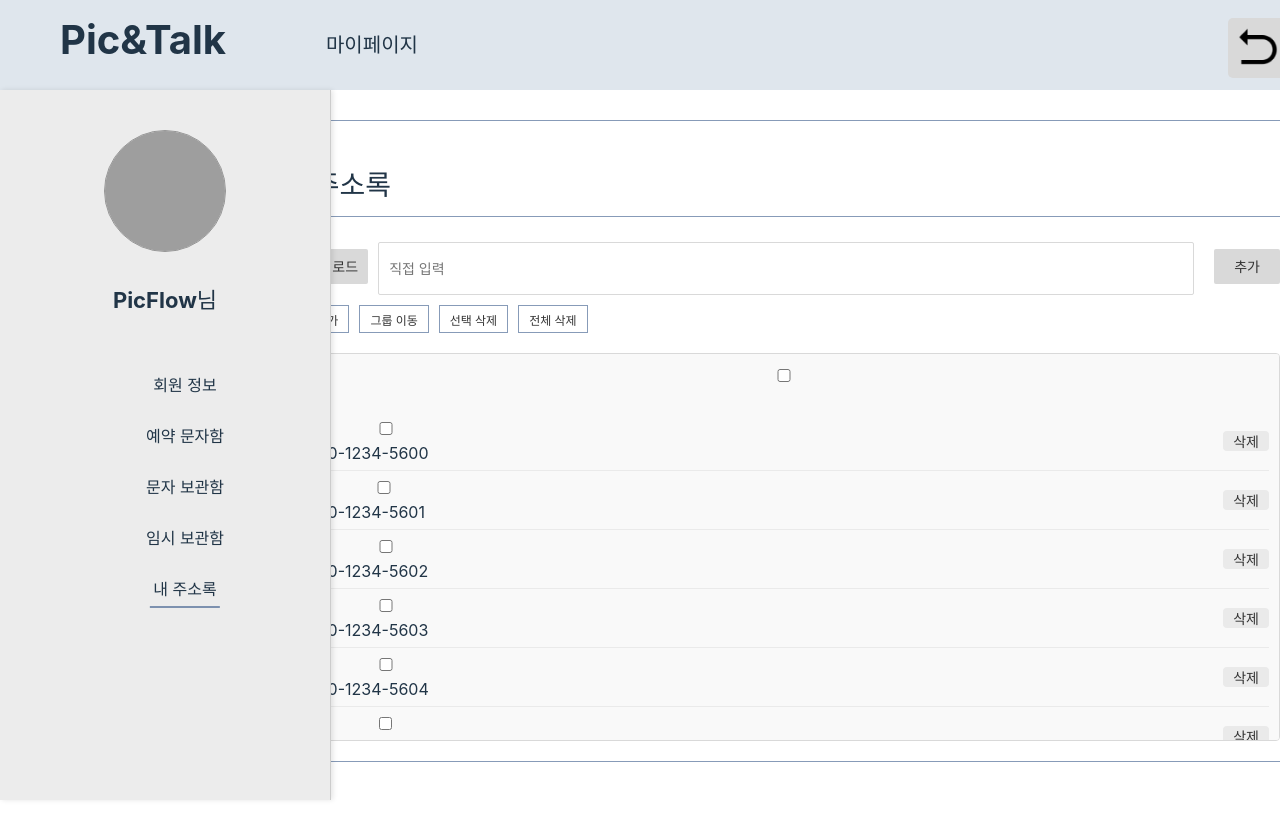
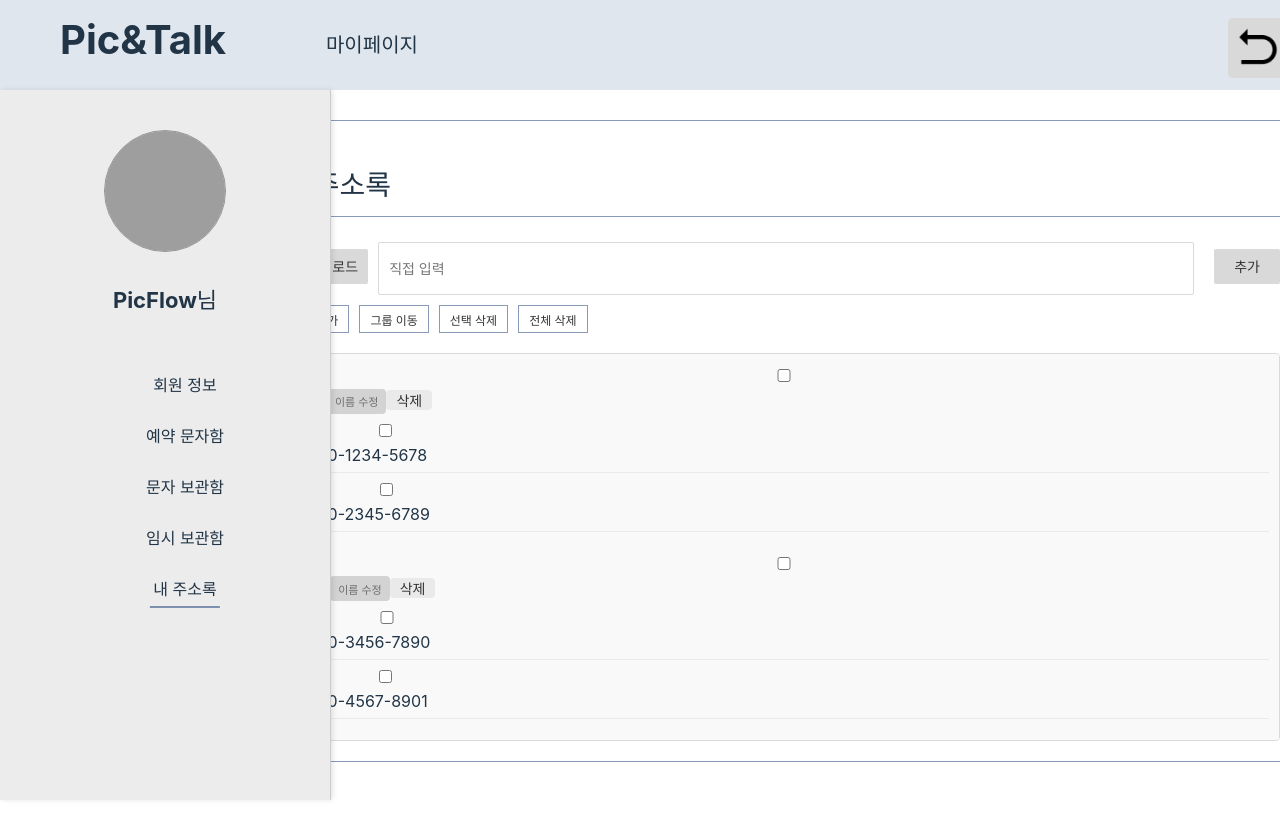
Before and after one commit to hansung-PreCaps/Frontend, a React (Vite) app: page /mypage in a window 1280 px wide. Both pictures are taken after a click on the item "내 주소록". Shown: the top 838 px of the page. Built offline with nearby package versions, Linux system fonts and the light colour scheme; grey boxes are pictures that could not be loaded; a web font is replaced by a local one.

Commit message:
feat: WIP

```diff
--- a/src/mypage/AddGroupModal.jsx
+++ b/src/mypage/AddGroupModal.jsx
@@ -1,7 +1,26 @@
-import React from 'react';
+import React, { useState } from 'react';
+import PropTypes from "prop-types";
+import axios from "axios";
 import './AddGroupModal.css';
 
-function AddGroupModal({ onClose }) {
+function AddGroupModal({ onClose, onGroupAdded }) {
+  const [groupName, setGroupName] = useState("");
+
+  const handleAddGroup = async () => {
+    try {
+      const response = await axios.post("/api/groups", { group_name: groupName });
+      console.log("그룹 생성 성공:", response.data);
+
+      // 성공 시 부모 컴포넌트에 새로운 그룹 추가 요청
+      onGroupAdded({ id: response.data.id, name: groupName, contacts: [] });
+      alert("그룹이 성공적으로 추가되었습니다!");
+      onClose(); // 모달 닫기
+    } catch (error) {
+      console.error("그룹 생성 실패:", error);
+      alert("그룹 생성에 실패했습니다. 다시 시도해주세요.");
+    }
+  };
+
   return (
     <div className="modal-overlay">
       <div className="modal-content">
@@ -10,11 +29,13 @@ function AddGroupModal({ onClose }) {
         <p className="modal-description">추가할 그룹 이름을 입력하세요.</p>
         <input
           type="text"
-          placeholder=""
+          value={groupName}
+          onChange={(e) => setGroupName(e.target.value)}
+          placeholder="그룹 이름 입력"
           className="modal-input"
         />
         <div className="modal-actions">
-          <button className="modal-button primary">추가</button>
+          <button className="modal-button primary" onClick={handleAddGroup}>추가</button>
           <button className="modal-button" onClick={onClose}>
             취소
           </button>
@@ -24,4 +45,9 @@ function AddGroupModal({ onClose }) {
   );
 }
 
+AddGroupModal.propTypes = {
+  onClose: PropTypes.func.isRequired, // onClose는 필수 prop
+  onGroupAdded: PropTypes.func.isRequired, // onGroupAdded도 필수
+};
+
 export default AddGroupModal;
--- a/src/mypage/MyPageAddress.jsx
+++ b/src/mypage/MyPageAddress.jsx
@@ -1,9 +1,47 @@
 import React, { useState } from 'react';
+import axios from "axios";
 import './MyPageAddress.css';
-import AddGroupModal from './AddGroupModal'; // AddGroupModal 컴포넌트 추가
+import AddGroupModal from './AddGroupModal';
 
 function MyPageAddress() {
   const [isModalOpen, setIsModalOpen] = useState(false); // 모달 상태 관리
+  const [groups, setGroups] = useState([
+    { id: 1, name: "그룹1", contacts: ["010-1234-5678", "010-2345-6789"] },
+    { id: 2, name: "그룹2", contacts: ["010-3456-7890", "010-4567-8901"] },
+    { id: 3, name: "그룹 미지정", contacts: ["010-5678-9012", "010-6789-0123"] },
+  ]);
+
+  const handleDeleteGroup = async (groupId) => {
+    try {
+      const response = await axios.delete(`/api/groups/${groupId}`);
+      console.log("그룹 삭제 성공:", response.data);
+
+      // 삭제 성공 후 UI에서 그룹 제거
+      setGroups((prevGroups) => prevGroups.filter((group) => group.id !== groupId));
+      alert("그룹이 성공적으로 삭제되었습니다!");
+    } catch (error) {
+      console.error("그룹 삭제 실패:", error);
+      alert("그룹 삭제에 실패했습니다. 다시 시도해주세요.");
+    }
+  };
+
+  const handleUpdateGroupName = async (groupId, newGroupName) => {
+    try {
+      const response = await axios.patch(`/api/groups/${groupId}`, { group_name: newGroupName });
+      console.log("그룹 이름 수정 성공:", response.data);
+
+      // 이름 수정 성공 후 UI 업데이트
+      setGroups((prevGroups) =>
+        prevGroups.map((group) =>
+          group.id === groupId ? { ...group, name: newGroupName } : group
+        )
+      );
+      alert("그룹 이름이 성공적으로 수정되었습니다!");
+    } catch (error) {
+      console.error("그룹 이름 수정 실패:", error);
+      alert("그룹 이름 수정에 실패했습니다. 다시 시도해주세요.");
+    }
+  };
 
   const handleOpenModal = () => {
     setIsModalOpen(true); // 모달 열기
@@ -30,17 +68,48 @@ function MyPageAddress() {
         <button className="tool-button">전체 삭제</button>
       </div>
       <div className="address-list">
+        {groups.map((group) => (
+          <div className="group" key={group.id}>
+            <label>
+              <input type="checkbox" /> {group.name}
+            </label>
+            <button
+              className="edit-button"
+              onClick={() => handleUpdateGroupName(group.id, prompt("새 그룹 이름을 입력하세요:"))}
+            >
+              이름 수정
+            </button>
+            <button
+              className="delete-button"
+              onClick={() => handleDeleteGroup(group.id)}
+            >
+              삭제
+            </button>
+            <div className="contacts">
+              {group.contacts.map((contact, i) => (
+                <div className="contact" key={`${group.id}-${i}`}>
+                  <label>
+                    <input type="checkbox" /> {contact}
+                  </label>
+                </div>
+              ))}
+            </div>
+          </div>
+        ))}
+      </div>
+      {/* <div className="address-list">
         <div className="group">
           <label>
             <input type="checkbox" /> 그룹1
           </label>
+          <button className="edit-button" onClick={() => handleUpdateGroupName(groupId, prompt("새 그룹 이름을 입력하세요:"))}>이름 수정</button>
           <div className="contacts">
             {Array.from({ length: 10 }, (_, i) => (
               <div className="contact" key={`group1-${i}`}>
                 <label>
                   <input type="checkbox" /> 010-1234-56{i.toString().padStart(2, '0')}
                 </label>
-                <button className="delete-button">삭제</button>
+                <button className="delete-button" onClick={() => handleDeleteGroup(groupId)}>삭제</button>
               </div>
             ))}
           </div>
@@ -49,13 +118,14 @@ function MyPageAddress() {
           <label>
             <input type="checkbox" /> 그룹2
           </label>
+          <button className="edit-button" onClick={() => handleUpdateGroupName(groupId, prompt("새 그룹 이름을 입력하세요:"))}>이름 수정</button>
           <div className="contacts">
             {Array.from({ length: 8 }, (_, i) => (
               <div className="contact" key={`group2-${i}`}>
                 <label>
                   <input type="checkbox" /> 010-5678-90{i.toString().padStart(2, '0')}
                 </label>
-                <button className="delete-button">삭제</button>
+                <button className="delete-button" onClick={() => handleDeleteGroup(groupId)}>삭제</button>
               </div>
             ))}
           </div>
@@ -70,13 +140,20 @@ function MyPageAddress() {
                 <label>
                   <input type="checkbox" /> 010-1111-22{i.toString().padStart(2, '0')}
                 </label>
-                <button className="delete-button">삭제</button>
+                <button className="delete-button" onClick={() => handleDeleteGroup(groupId)}>삭제</button>
               </div>
             ))}
           </div>
         </div>
-      </div>
-      {isModalOpen && <AddGroupModal onClose={handleCloseModal} />} {/* 모달 렌더링 */}
+      </div> */}
+      {isModalOpen && (
+        <AddGroupModal
+          onClose={handleCloseModal}
+          onGroupAdded={(newGroup) =>
+            setGroups((prevGroups) => [...prevGroups, newGroup])
+          } // onGroupAdded 전달
+        />
+      )} {/* 모달 렌더링 */}
     </div>
   );
 }
```
